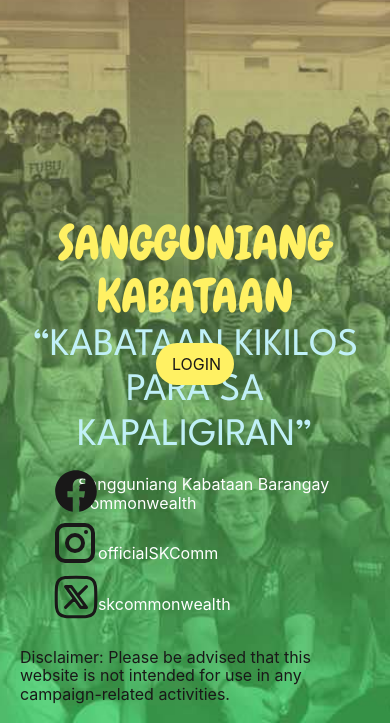
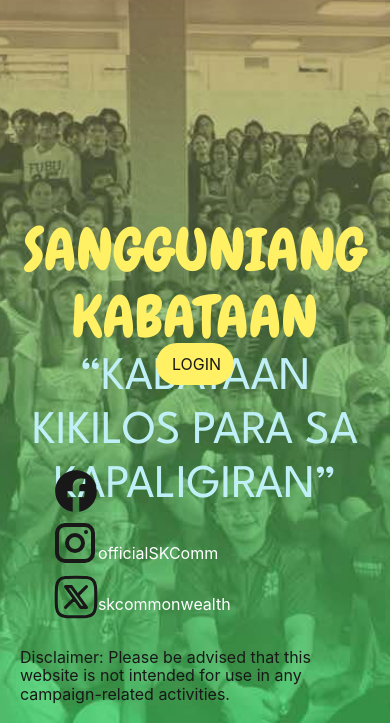
Before and after one commit to james0409/Sample, a plain HTML site: page index.html in a window 390 px wide. Shown: the part 121-844 px from the top of the page. Drawn offline with Linux system fonts and the light colour scheme.

Commit message:
Update index.css

```diff
--- a/index.css
+++ b/index.css
@@ -265,11 +265,11 @@ body {
   }
 
   .home-text1 {
-    font-size: 12vw;
+    font-size: 15vw;
   }
 
   .home-text2 {
-    font-size: 10vw;
+    font-size: 12vw;
   }
 
   .home-button {
@@ -278,7 +278,7 @@ body {
   }
 
    .home-link2 {
-    bottom: 25vh;
+    bottom: 90vh;
   }
 
 
```
